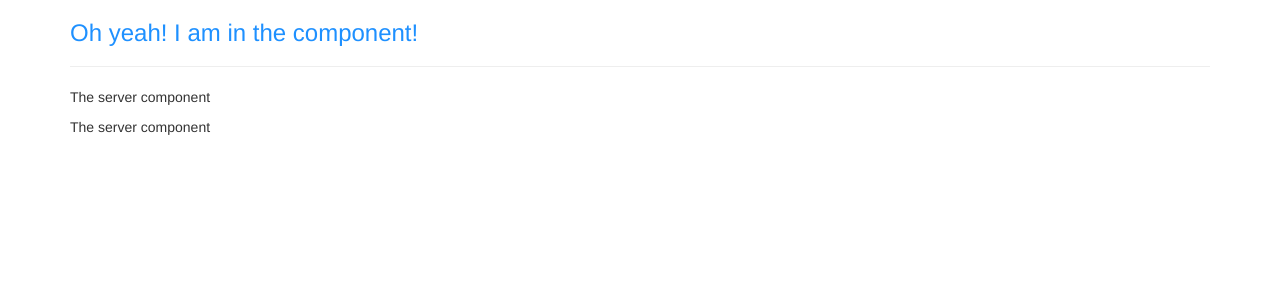
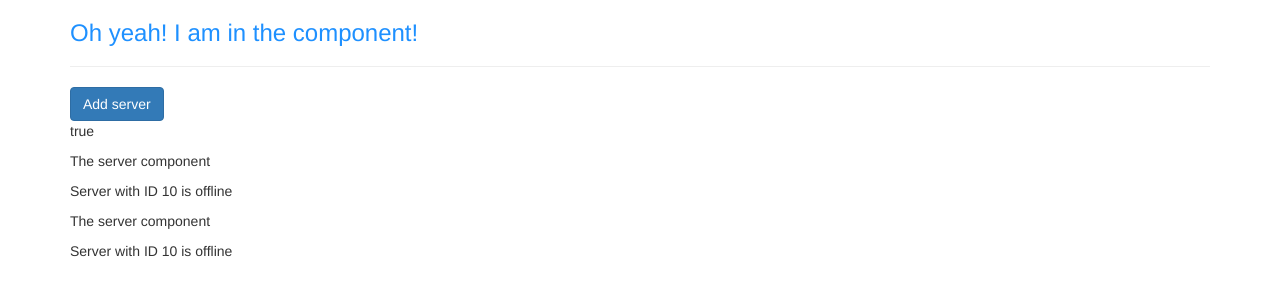
Before and after one commit to mbamburova/angular-playground, an Angular app: page / in a window 1280 px wide. Shown: the top 300 px of the page. Built offline with nearby package versions, Linux system fonts and the light colour scheme.

Commit message:
string interpolation vs property binding

```diff
--- a/src/app/app.component.html
+++ b/src/app/app.component.html
@@ -3,15 +3,9 @@
     <div class="col-xs-12">
       <h3>Oh yeah! I am in the component!</h3>
       <hr>
-      <!--<app-servers></app-servers>-->
       <!--<div app-servers></div>-->
-      <div class="app-servers"></div>
+      <!--<div class="app-servers"></div>-->
+      <app-servers></app-servers>
     </div>
   </div>
 </div>
-
-
-<!--<input type="text" [(ngModel)]="name">-->
-<!--<p>{{ name }}</p>-->
-
-<!--our own selector-->
--- a/src/app/server/server.component.html
+++ b/src/app/server/server.component.html
@@ -1 +1,2 @@
 <p>The server component</p>
+<p>{{ 'Server' }} with ID {{ serverId }} is {{ getServerStatus() }}</p>
--- a/src/app/server/server.component.ts
+++ b/src/app/server/server.component.ts
@@ -1,4 +1,4 @@
-import {Component} from "@angular/core";
+import {Component} from '@angular/core';
 
 // tells angular what to do with this class
 @Component({
@@ -7,4 +7,11 @@ import {Component} from "@angular/core";
 })
 export class ServerComponent {
 
+  serverId: number = 10;
+  serverStatus: string = 'offline';
+
+  getServerStatus() {
+    return this.serverStatus;
+  }
+
 }
--- a/src/app/servers/servers.component.html
+++ b/src/app/servers/servers.component.html
@@ -1,2 +1,9 @@
+<button
+  class="btn btn-primary"
+  [disabled]="!allowNewServer">Add server</button>
+
+<!--property binding-->
+<p [innerText]="allowNewServer"></p>
 <app-server></app-server>
+
 <app-server></app-server>
--- a/src/app/servers/servers.component.ts
+++ b/src/app/servers/servers.component.ts
@@ -1,21 +1,21 @@
 import { Component, OnInit } from '@angular/core';
 
 @Component({
-  // selector: 'app-servers',
+  // selector: '[app-servers]',  // [] attribute selector and selector is now an attribute
+  // selector: '.app-servers',   // selector by class
 
-  // [] attribute selector and selector is now an attribute
-  // selector: '[app-servers]',
-
-  // select by class
-  selector: '.app-servers',
-  templateUrl: './servers.component.html',
+  selector: 'app-servers',
   // template: `<app-server></app-server>
   //            <app-server></app-server>`,
+  templateUrl: './servers.component.html',
   styleUrls: ['./servers.component.css']
 })
 export class ServersComponent implements OnInit {
+  allowNewServer = false;
 
-  constructor() { }
+  constructor() {
+    setTimeout(() => {this.allowNewServer = true}, 2000);
+  }
 
   ngOnInit() {
   }
```
